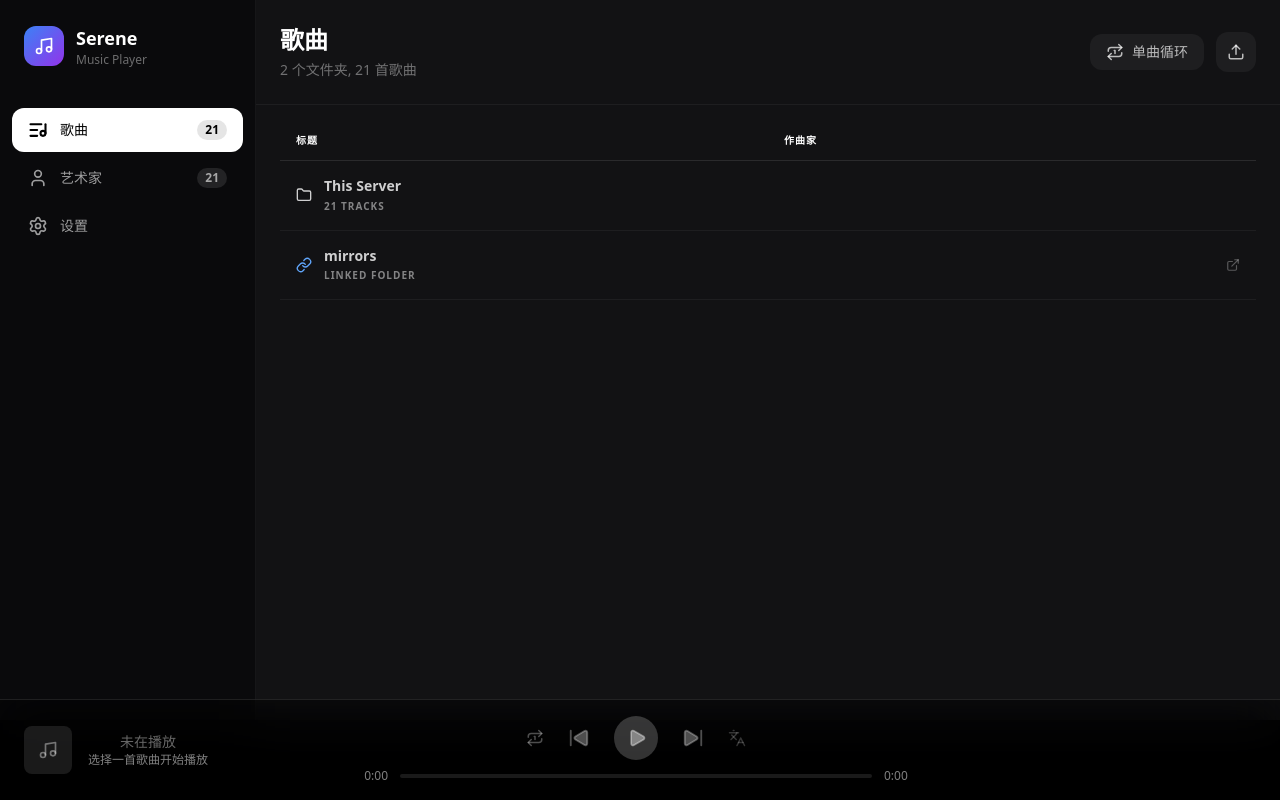
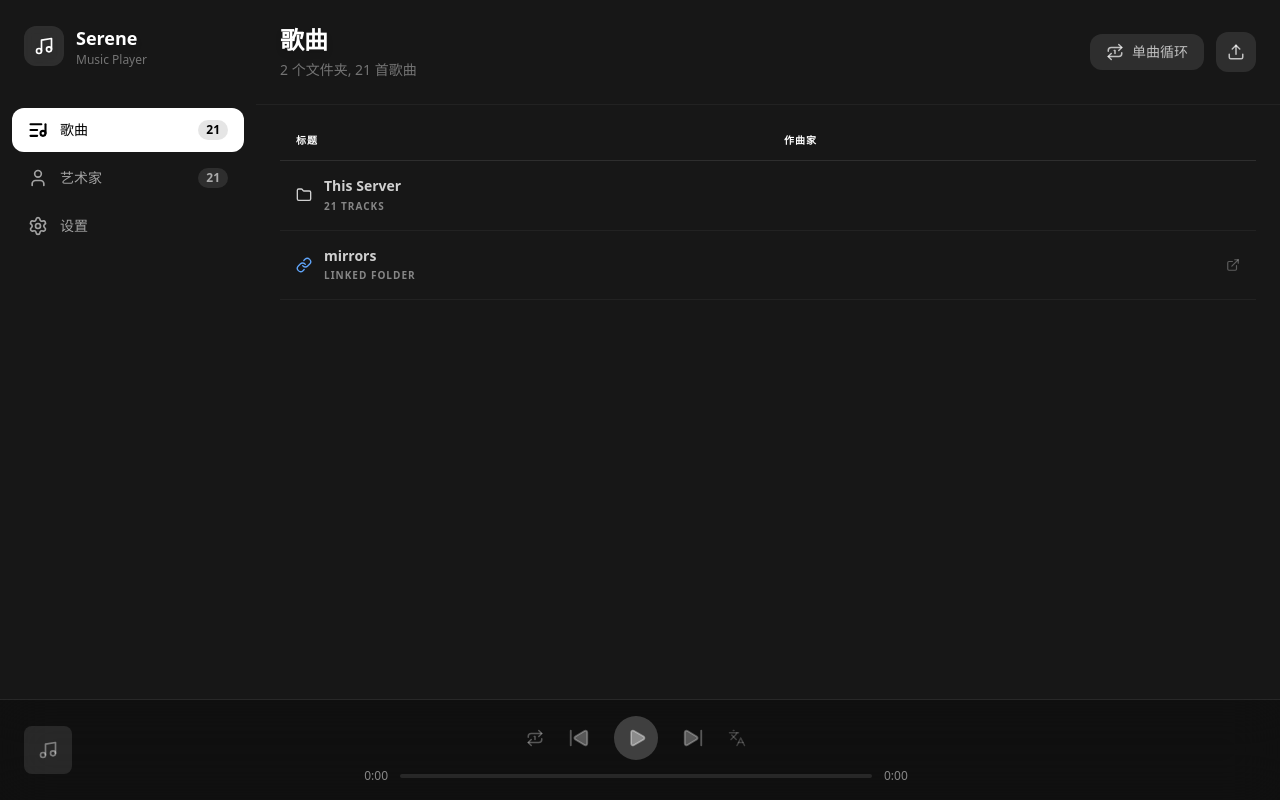
Before and after one commit to Domdkw/Serene-Player, a React (Vite) app: page / in a window 1280 px wide. Built offline with nearby package versions, Linux system fonts and the light colour scheme.

Commit message:
refactor(UI): ***我真是怒了，TRAE是啥,感觉在嚼大厂拉下的屎，产品不好好做，排队排个半天，模型跟个智障一样，讲个听不懂人话，语音输入比Windows自带的准确率还低，逐字稿成竹子，怼在麦克风面前都听不清

```diff
--- a/App.tsx
+++ b/App.tsx
@@ -8,6 +8,7 @@ import { MusicLibrary } from './utils/MusicLibrary';
 import SettingsPanel from './components/SettingsPanel';
 import MusicPlayer from './components/MusicPlayer';
 import MiniPlayerBar from './components/MiniPlayerBar';
+import GlobalBackground from './components/GlobalBackground';
 import fetchInChunks from 'fetch-in-chunks';
 import { getFontUrl } from './utils/fontUtils';
 
@@ -58,7 +59,7 @@ const ShimmerLoadingBar = memo(({ progress }: { progress: number }) => (
 
 // 文件夹加载指示器
 const FolderLoadingIndicator = memo(({ name, progress }: { name: string; progress: number }) => (
-  <div className="mb-6 p-4 bg-white/[0.03] rounded-2xl border border-white/[0.05] backdrop-blur-sm">
+  <div className="mb-6 p-4 bg-transparent rounded-2xl border border-white/[0.05] backdrop-blur-sm">
     <div className="flex items-center justify-between mb-3">
       <div className="flex items-center gap-3">
         <div className="w-8 h-8 rounded-lg bg-white/5 flex items-center justify-center">
@@ -93,8 +94,8 @@ const ArtistLetterGroup = memo(({
   onSelect: (artist: string) => void;
 }) => (
   <div className="mb-6">
-    <div className="sticky top-0 z-10 px-4 py-2 bg-[#121214]/95 backdrop-blur-sm">
-      <span className="text-2xl font-black text-white/20">{letter}</span>
+    <div className="sticky top-0 z-10 px-4 py-2 bg-transparent backdrop-blur-sm">
+      <span className="text-2xl font-black text-white/20 drop-shadow-md">{letter}</span>
     </div>
     <div className="space-y-1 px-2">
       {artists.map((artist, idx) => (
@@ -715,15 +716,15 @@ const App: React.FC = () => {
 
   // 渲染侧边栏
   const renderSidebar = useCallback(() => (
-    <aside className="w-64 bg-[#0a0a0c] border-r border-white/[0.05] flex flex-col">
+    <aside className="w-64 bg-transparent flex flex-col">
       {/* Logo */}
       <div className="p-6 flex items-center gap-3">
-        <div className="w-10 h-10 rounded-xl bg-gradient-to-br from-blue-500 to-purple-600 flex items-center justify-center">
-          <Music size={20} className="text-white" />
+        <div className="w-10 h-10 rounded-xl bg-white/10 backdrop-blur-sm flex items-center justify-center">
+          <Music size={20} className="text-white drop-shadow-md" />
         </div>
         <div>
-          <h1 className="text-lg font-bold text-white">Serene</h1>
-          <p className="text-xs text-white/40">Music Player</p>
+          <h1 className="text-lg font-bold text-white drop-shadow-md">Serene</h1>
+          <p className="text-xs text-white/40 drop-shadow-sm">Music Player</p>
         </div>
       </div>
 
@@ -765,13 +766,13 @@ const App: React.FC = () => {
           <div className="flex items-center gap-4 p-6 border-b border-white/[0.05]">
             <button
               onClick={() => setSelectedArtist(null)}
-              className="w-10 h-10 rounded-xl bg-white/[0.05] hover:bg-white/[0.08] flex items-center justify-center transition-colors"
+              className="w-10 h-10 rounded-xl bg-white/10 hover:bg-white/[0.15] flex items-center justify-center transition-colors"
             >
               <ChevronLeft size={20} className="text-white/60" />
             </button>
             <div>
-              <h2 className="text-2xl font-bold text-white">{selectedArtist}</h2>
-              <p className="text-sm text-white/40">{artistTracks.length} 首歌曲</p>
+              <h2 className="text-2xl font-bold text-white drop-shadow-md">{selectedArtist}</h2>
+              <p className="text-sm text-white/40 drop-shadow-sm">{artistTracks.length} 首歌曲</p>
             </div>
           </div>
 
@@ -795,8 +796,8 @@ const App: React.FC = () => {
     return (
       <div className="h-full flex flex-col">
         <div className="p-6 border-b border-white/[0.05]">
-          <h2 className="text-2xl font-bold text-white">艺术家</h2>
-          <p className="text-sm text-white/40 mt-1">按字母排序</p>
+          <h2 className="text-2xl font-bold text-white drop-shadow-md">艺术家</h2>
+          <p className="text-sm text-white/40 mt-1 drop-shadow-sm">按字母排序</p>
         </div>
 
         <div className="flex-1 overflow-y-auto playlist-scrollbar p-4">
@@ -819,8 +820,8 @@ const App: React.FC = () => {
       {/* Header */}
       <div className="flex items-center justify-between p-6 border-b border-white/[0.05]">
         <div>
-          <h2 className="text-2xl font-bold text-white">歌曲</h2>
-          <p className="text-sm text-white/40 mt-1">
+          <h2 className="text-2xl font-bold text-white drop-shadow-md">歌曲</h2>
+          <p className="text-sm text-white/40 mt-1 drop-shadow-sm">
             {currentFolder ? currentFolder : `${Object.keys(playlistFolders).length} 个文件夹, ${playlist.length} 首歌曲`}
           </p>
         </div>
@@ -828,7 +829,7 @@ const App: React.FC = () => {
         <div className="flex items-center gap-3">
           <button
             onClick={cyclePlaybackMode}
-            className="flex items-center gap-2 px-4 py-2 rounded-xl bg-white/[0.05] hover:bg-white/[0.08] text-white/70 hover:text-white transition-all duration-200 text-sm"
+            className="flex items-center gap-2 px-4 py-2 rounded-xl bg-white/10 hover:bg-white/[0.15] text-white/70 hover:text-white transition-all duration-200 text-sm"
           >
             {getPlaybackModeIcon()}
             <span>
@@ -839,7 +840,7 @@ const App: React.FC = () => {
           <div className="relative" ref={uploadMenuRef}>
             <button
               onClick={() => setIsUploadMenuOpen(!isUploadMenuOpen)}
-              className="flex items-center justify-center w-10 h-10 rounded-xl bg-white/[0.05] hover:bg-white/[0.08] text-white/70 hover:text-white transition-all duration-200"
+              className="flex items-center justify-center w-10 h-10 rounded-xl bg-white/10 hover:bg-white/[0.15] text-white/70 hover:text-white transition-all duration-200"
               title="导入音乐"
             >
               <Upload size={18} />
@@ -902,8 +903,8 @@ const App: React.FC = () => {
   const renderSettingsView = useCallback(() => (
     <div className="h-full flex flex-col">
       <div className="p-6 border-b border-white/[0.05]">
-        <h2 className="text-2xl font-bold text-white">设置</h2>
-        <p className="text-sm text-white/40 mt-1">自定义您的播放器</p>
+        <h2 className="text-2xl font-bold text-white drop-shadow-md">设置</h2>
+        <p className="text-sm text-white/40 mt-1 drop-shadow-sm">自定义您的播放器</p>
       </div>
 
       <div className="flex-1 overflow-y-auto p-6">
@@ -954,6 +955,9 @@ const App: React.FC = () => {
 
   return (
     <>
+      {/* Global Background - always visible */}
+      <GlobalBackground coverUrl={track?.metadata.coverUrl} />
+
       {/* Audio element - always present */}
       <audio
         ref={audioRef}
@@ -962,8 +966,12 @@ const App: React.FC = () => {
         onTimeUpdate={() => setCurrentTime(audioRef.current?.currentTime || 0)}
       />
 
-      {/* Main library view - always visible */}
-      <div className="h-[calc(100vh-80px)] bg-[#121214] text-white flex overflow-hidden">
+      {/* Main library view - conditional visibility based on player state */}
+      <div
+        className={`h-[calc(100vh-80px)] bg-transparent text-white flex overflow-hidden transition-opacity duration-300 ${
+          showFullPlayer ? 'opacity-0 pointer-events-none' : 'opacity-100'
+        }`}
+      >
         {/* Hidden inputs */}
         <input
           type="file"
@@ -1022,10 +1030,10 @@ const App: React.FC = () => {
       {/* Full Player - overlay when showFullPlayer is true */}
       {track && (
         <div
-          className={`fixed inset-0 z-[60] transition-all duration-300 ease-out ${
+          className={`fixed inset-0 z-[60] transition-all duration-500 ease-in-out ${
             showFullPlayer
               ? 'opacity-100 translate-y-0 pointer-events-auto'
-              : 'opacity-0 translate-y-full pointer-events-none'
+              : 'opacity-0 translate-y-[100%] pointer-events-none'
           }`}
         >
           <MusicPlayer
--- /dev/null
+++ b/components/GlobalBackground.tsx
@@ -0,0 +1,32 @@
+import React, { memo } from 'react';
+
+interface GlobalBackgroundProps {
+  coverUrl?: string | null;
+}
+
+const GlobalBackground = memo(({ coverUrl }: GlobalBackgroundProps) => (
+  <div className="fixed inset-0 z-0 pointer-events-none overflow-hidden bg-neutral-900">
+    {coverUrl && (
+      <div
+        className="absolute top-1/2 -translate-y-1/2 left-[-200vw] w-[400vw] h-[400vh] animate-rotate-cover transition-all duration-1000"
+        style={{
+          backgroundImage: `url(${coverUrl})`,
+          backgroundSize: 'cover',
+          backgroundPosition: 'center',
+          filter: 'blur(50px) brightness(0.7)',
+        }}
+      />
+    )}
+    <style>{`
+      @keyframes rotate-cover {
+        0% { transform: translateY(-50%) rotate(0deg); }
+        100% { transform: translateY(-50%) rotate(360deg); }
+      }
+      .animate-rotate-cover {
+        animation: rotate-cover 60s linear infinite;
+      }
+    `}</style>
+  </div>
+));
+
+export default GlobalBackground;
--- a/components/MiniPlayerBar.tsx
+++ b/components/MiniPlayerBar.tsx
@@ -70,10 +70,10 @@ const MiniPlayerBar: React.FC<MiniPlayerBarProps> = ({
             <p className={`font-medium text-sm truncate ${hasTrack ? 'text-white' : 'text-white/40'}`}>
               {hasTrack
                 ? (track.metadata.title || track.file?.name.replace(/\.[^/.]+$/, ''))
-                : '未在播放'}
+                : ''}
             </p>
             <p className="text-white/50 text-xs truncate">
-              {hasTrack ? track.metadata.artist : '选择一首歌曲开始播放'}
+              {hasTrack ? track.metadata.artist : ''}
             </p>
           </div>
         </button>
--- a/components/SettingsPanel.tsx
+++ b/components/SettingsPanel.tsx
@@ -38,7 +38,7 @@ const SettingCard = memo(({
   description?: string;
   children: React.ReactNode;
 }) => (
-  <div className="bg-white/[0.03] rounded-2xl border border-white/[0.05] p-5 hover:bg-white/[0.04] transition-colors duration-200">
+  <div className="bg-transparent rounded-2xl border border-white/[0.05] p-5 hover:bg-white/[0.04] transition-colors duration-200">
     <div className="flex items-center gap-3 mb-4">
       <div className="w-10 h-10 rounded-xl bg-white/5 flex items-center justify-center">
         <Icon size={18} className="text-white/60" />
--- a/utils/FolderDisplay.tsx
+++ b/utils/FolderDisplay.tsx
@@ -61,7 +61,7 @@ export const FolderDisplay = ({
           onClick={() => handleFolderClick(folderName)}
           disabled={isLoadingFolder}
           className={`${isSidebar
-            ? "w-full px-5 py-4 rounded-2xl flex items-center justify-between transition-all group bg-white/[0.03] text-white/70 hover:bg-white/[0.08] hover:text-white border border-white/[0.05]"
+            ? "w-full px-5 py-4 rounded-2xl flex items-center justify-between transition-all group bg-transparent text-white/70 hover:bg-white/[0.08] hover:text-white border border-white/[0.05]"
             : "w-full px-4 py-4 flex items-center transition-all group border-b border-white/5 text-white/80 hover:bg-white/[0.05] hover:text-white"
           } ${isLoadingFolder ? 'opacity-50 cursor-not-allowed' : ''}`}
         >
@@ -102,7 +102,7 @@ export const FolderDisplay = ({
         <button
           key={`child-${idx}`}
           onClick={() => setCurrentFolder(`${currentFolder}/${childName}`)}
-          className={`w-full px-5 py-4 rounded-2xl flex items-center justify-between transition-all group bg-white/[0.03] text-white/70 hover:bg-white/[0.08] hover:text-white border border-white/[0.05]`}
+          className={`w-full px-5 py-4 rounded-2xl flex items-center justify-between transition-all group bg-transparent text-white/70 hover:bg-white/[0.08] hover:text-white border border-white/[0.05]`}
         >
           <div className="flex items-center flex-1 min-w-0">
             <Folder size={16} className="mr-3 flex-shrink-0" />
--- a/utils/MusicLibrary.tsx
+++ b/utils/MusicLibrary.tsx
@@ -74,7 +74,7 @@ export const MusicLibrary: React.FC<MusicLibraryProps> = ({
                 className={`w-full px-5 py-4 rounded-2xl flex items-center justify-between transition-all group border ${
                   isActive
                     ? 'bg-white text-black border-transparent shadow-2xl scale-[1.01]'
-                    : 'bg-white/[0.03] text-white/40 hover:bg-white/[0.08] hover:text-white border-white/[0.05]'
+                    : 'bg-transparent text-white/40 hover:bg-white/[0.08] hover:text-white border-white/[0.05]'
                 }`}
               >
                 <div className="flex items-center flex-1 min-w-0 max-w-[calc(100%-40px)]">
@@ -153,7 +153,7 @@ export const MusicLibrary: React.FC<MusicLibraryProps> = ({
           <>
             <button
               onClick={() => setCurrentFolder(null)}
-              className="w-full px-5 py-3 rounded-2xl flex items-center gap-2 text-white/60 hover:text-white bg-white/[0.03] hover:bg-white/[0.08] transition-all"
+              className="w-full px-5 py-3 rounded-2xl flex items-center gap-2 text-white/60 hover:text-white bg-transparent hover:bg-white/[0.08] transition-all"
             >
               <ChevronLeft size={14} />
               <span className="text-[10px] uppercase tracking-widest font-bold">Back</span>
```
Also changed, not shown: components/MusicPlayer.tsx (+1 -28 lines).
